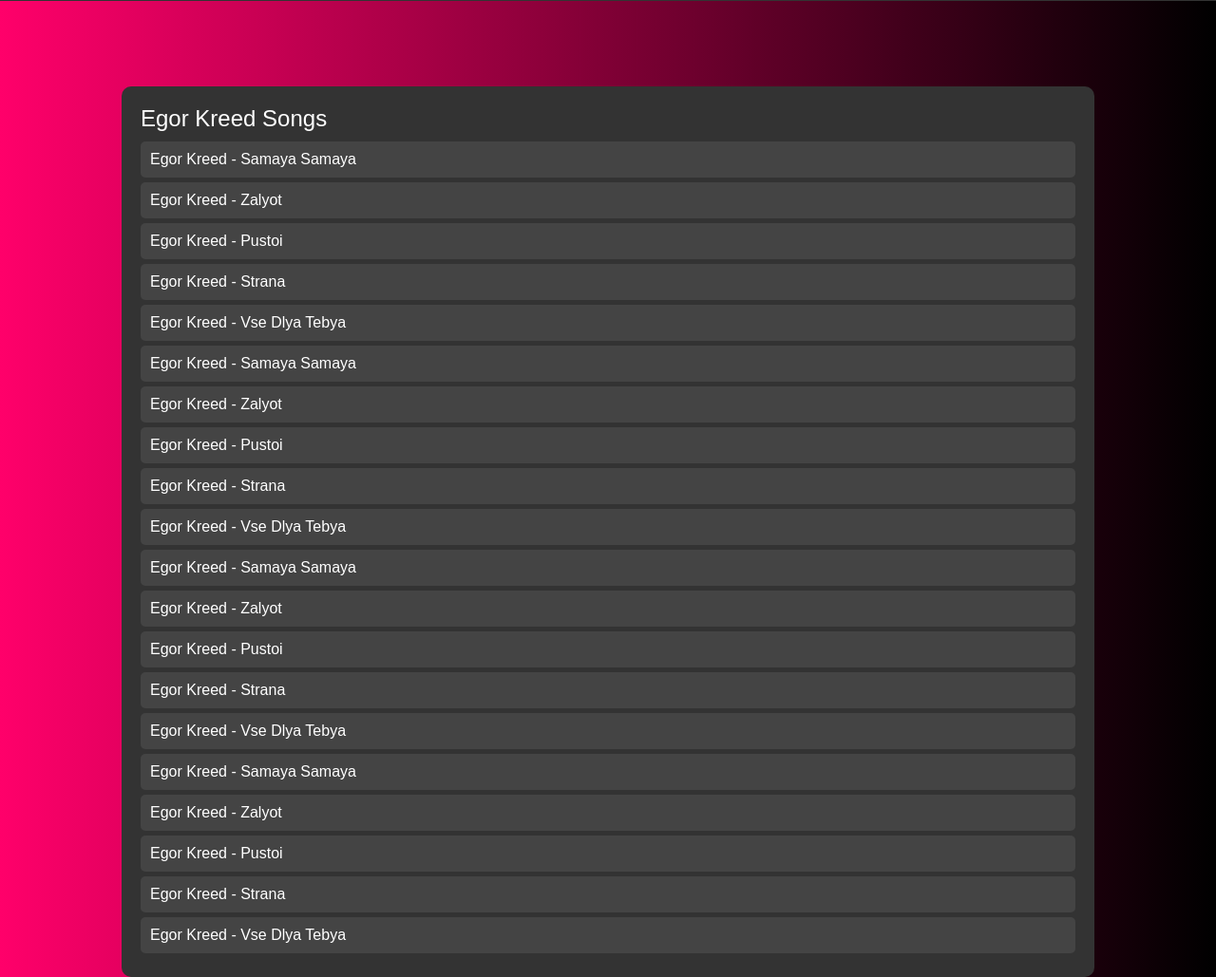
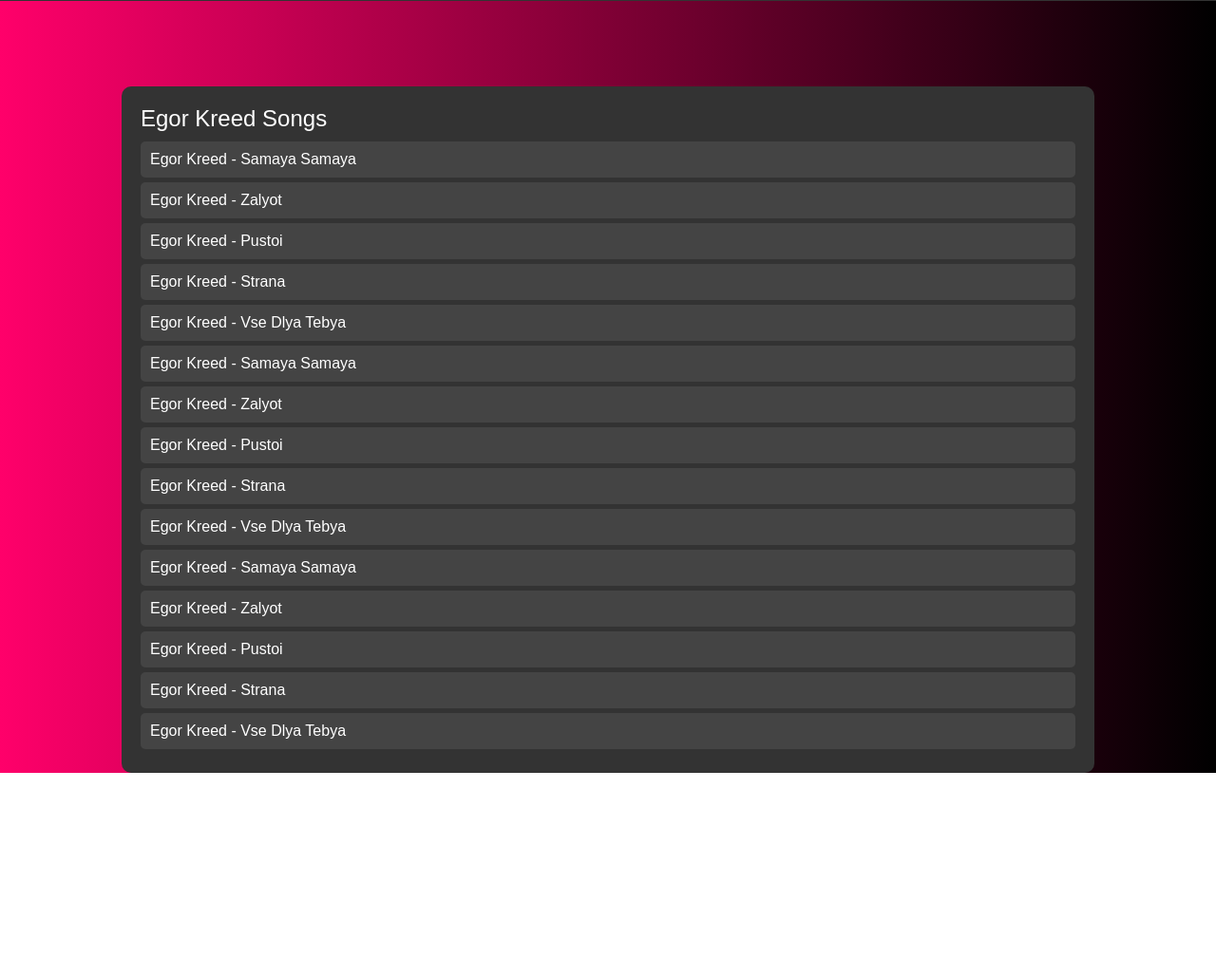
Before and after one commit to rusnaklilian/proect-EGA-2025, a plain HTML site: page X1.html in a window 1280 px wide. Shown: the part 59-1088 px from the top of the page at 95% size. After the commit the page ends 873 px from the top, so only its background shows below. Drawn offline with Linux system fonts and the light colour scheme.

Commit message:
обновленая версия
обновленая версия

```diff
--- a/X1.html
+++ b/X1.html
@@ -23,9 +23,6 @@ body {
             margin: 0; /* Убираем отступы */
             padding: 0;
         }
-
-
-
 
         .slider {
             width: 40%;
@@ -146,7 +143,6 @@ body {
                 gap: 10px;
             }
         }
-
     </style>
 </head>
 <body>
@@ -178,6 +174,12 @@ body {
                 <input type="range" id="speed" min="0.5" max="2" step="0.1" value="1" onchange="changeSpeed()" class="slider">
                 <div class="speed-display">speed: <span id="speed-display">1x</span></div>
             </div>
+            <!-- Back Button -->
+            <a href="index.html">
+                <button class="control-btn">
+                    <i class="fas fa-arrow-left"></i>
+                </button>
+            </a>
         </div>
     </header>
 
@@ -190,21 +192,16 @@ body {
             <li onclick="selectTrack(2)">Egor Kreed - Pustoi</li>
             <li onclick="selectTrack(3)">Egor Kreed - Strana</li>
             <li onclick="selectTrack(4)">Egor Kreed - Vse Dlya Tebya</li>
-            <li onclick="selectTrack(0)">Egor Kreed - Samaya Samaya</li>
-            <li onclick="selectTrack(1)">Egor Kreed - Zalyot</li>
-            <li onclick="selectTrack(2)">Egor Kreed - Pustoi</li>
-            <li onclick="selectTrack(3)">Egor Kreed - Strana</li>
-            <li onclick="selectTrack(4)">Egor Kreed - Vse Dlya Tebya</li>
-            <li onclick="selectTrack(0)">Egor Kreed - Samaya Samaya</li>
-            <li onclick="selectTrack(1)">Egor Kreed - Zalyot</li>
-            <li onclick="selectTrack(2)">Egor Kreed - Pustoi</li>
-            <li onclick="selectTrack(3)">Egor Kreed - Strana</li>
-            <li onclick="selectTrack(4)">Egor Kreed - Vse Dlya Tebya</li>
-            <li onclick="selectTrack(0)">Egor Kreed - Samaya Samaya</li>
-            <li onclick="selectTrack(1)">Egor Kreed - Zalyot</li>
-            <li onclick="selectTrack(2)">Egor Kreed - Pustoi</li>
-            <li onclick="selectTrack(3)">Egor Kreed - Strana</li>
-            <li onclick="selectTrack(4)">Egor Kreed - Vse Dlya Tebya</li>
+            <li onclick="selectTrack(5)">Egor Kreed - Samaya Samaya</li>
+            <li onclick="selectTrack(6)">Egor Kreed - Zalyot</li>
+            <li onclick="selectTrack(7)">Egor Kreed - Pustoi</li>
+            <li onclick="selectTrack(8)">Egor Kreed - Strana</li>
+            <li onclick="selectTrack(9)">Egor Kreed - Vse Dlya Tebya</li>
+            <li onclick="selectTrack(10)">Egor Kreed - Samaya Samaya</li>
+            <li onclick="selectTrack(11)">Egor Kreed - Zalyot</li>
+            <li onclick="selectTrack(12)">Egor Kreed - Pustoi</li>
+            <li onclick="selectTrack(13)">Egor Kreed - Strana</li>
+            <li onclick="selectTrack(14)">Egor Kreed - Vse Dlya Tebya</li>
         </ul>
     </div>
 
@@ -259,12 +256,12 @@ body {
 
         function changeVolume() {
             audio.volume = document.getElementById('volume').value;
-            document.getElementById('volume-display').textContent = ${Math.round(audio.volume * 100)}%;
+            document.getElementById('volume-display').textContent = `${Math.round(audio.volume * 100)}%`;
         }
 
         function changeSpeed() {
             audio.playbackRate = document.getElementById('speed').value;
-            document.getElementById('speed-display').textContent = ${audio.playbackRate}x;
+            document.getElementById('speed-display').textContent = `${audio.playbackRate}x`;
         }
     </script>
 </body>
```
Lines whose indentation alone changed are shown as unchanged.
